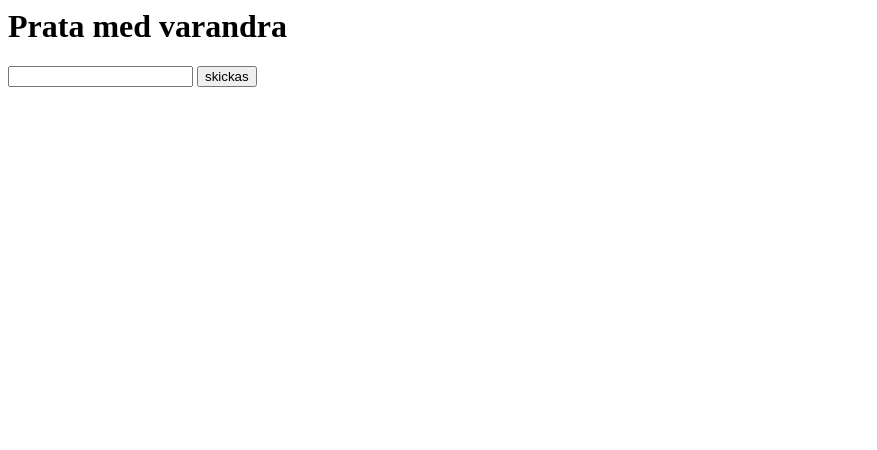
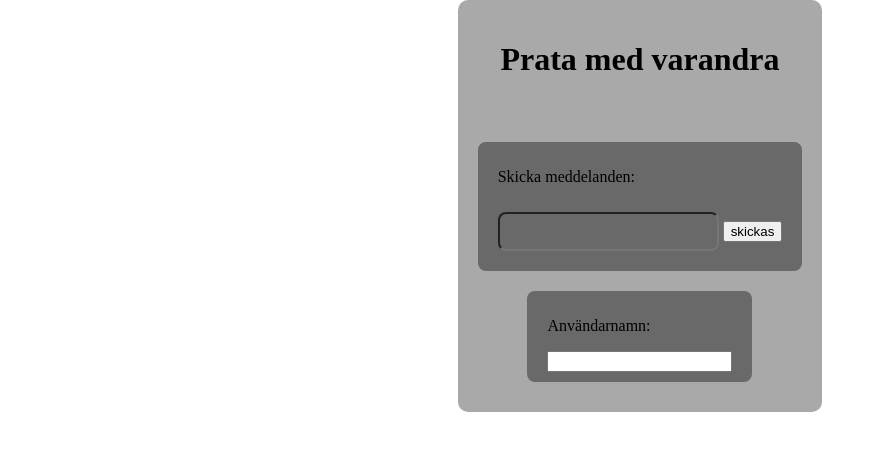
Before and after one commit to joehman/webchat, a website: page view/index/main.html in a window 1280 px wide. Shown: the whole page, without its empty margins (0-877 px from the left). Drawn offline with nearby package versions, Linux system fonts and the light colour scheme; no server answers.

Commit message:
added stuff

```diff
--- a/index.js
+++ b/index.js
@@ -19,7 +19,6 @@ mongoose.connect("mongodb://127.0.0.1:27017/chatapp")
   .then(() => console.log("MongoDB connected"))
   .catch(err => console.error("MongoDB error:", err));
 
-// Message schema + model
 const messageSchema = new mongoose.Schema({
   text: String,
   sender: String,
--- a/package.json
+++ b/package.json
@@ -4,15 +4,16 @@
   "description": "",
   "main": "index.js",
   "scripts": {
-    "test": "echo \"Error: no test specified\" && exit 1"
+    "test": "echo \"Error: no test specified\" && exit 1",
+    "start": "node index.js"
   },
   "author": "",
   "license": "ISC",
   "dependencies": {
     "dotenv": "^17.2.2",
     "express": "^5.1.0",
+    "mongodb": "^6.20.0",
     "mongoose": "^8.18.2",
-    "socket": "^1.1.23",
     "socket.io": "^4.8.1"
   }
 }
--- a/view/index/main.html
+++ b/view/index/main.html
@@ -3,16 +3,26 @@
     <meta charset="UTF-8">
     <meta name="viewport" content="width=device-width, initial-scale=1.0">
     <title>Super sigma webbsida</title>
+    <link rel="stylesheet" href="styles.css">
 </head>
 <body>
+    <div class="container" id="app">
+        <h1>Prata med varandra</h1>
+        <p id="chat"></p>
 
+        <div class="container left">
+            <p>Skicka meddelanden:</p>
+            <input id="sendMessage" class="container" type="text" name="" id="messageInput">
+            <input type="button" value="skickas" id="send"></button>
+        </div>
 
-    <h1>Prata med varandra</h1>
-    <input type="" name="" id="input">
-    <input type="button" value="skickas" id="send"></button>
+        <div class="container">
+            <p>Användarnamn:</p>
+            <input type="text" id="usernameInput">
+        </div>
 
-    <p id="chat"></p>
+    </div>
+    <script src="/socket.io/socket.io.js"></script>
     <script src="main.js"></script>
-
 </body>
 </html>
--- a/view/index/main.js
+++ b/view/index/main.js
@@ -1,5 +1,7 @@
 const chat = document.getElementById('chat');
-const inputText = document.getElementById('input');
+const inputText = document.getElementById('messageInput');
+const usernameInput = document.getElementById('usernameInput');
+
 const send = document.getElementById('send');
 
 // Connect to backend via Socket.IO
@@ -10,22 +12,33 @@ fetch("/messages")
   .then(res => res.json())
   .then(messages => {
     messages.forEach(msg => {
-      chat.insertAdjacentHTML("beforeend", `<div><b>${msg.sender}:</b> ${msg.text}</div>`);
+        const date = new Date(msg.timeStamp);
+        chat.insertAdjacentHTML("beforeend", `<div> <em>${date.toLocaleString()}</em> <b>${msg.sender}:</b> ${msg.text}</div>`);
     });
     chat.scrollTop = chat.scrollHeight; // scroll to bottom after load
   });
 
 // Listen for new messages
 socket.on("message", (msg) => {
-  chat.insertAdjacentHTML("beforeend", `<div><b>${msg.sender}:</b> ${msg.text}</div>`);
-  chat.scrollTop = chat.scrollHeight; // auto-scroll
+    const date = new Date(msg.timeStamp);
+    chat.insertAdjacentHTML("beforeend", `<div> <em>${date.toLocaleString()}</em> <b>${msg.sender}:</b> ${msg.text}</div>`);
+    chat.scrollTop = chat.scrollHeight; // auto-scroll
 });
 
 // Send a new message
 send.onclick = () => {
-  const text = inputText.value.trim();
-  if (!text) return;
+    sendMessage();
+};
+inputText.addEventListener("keydown", (event) => {
+    if (event.key === "Enter") {
+        sendMessage();
+    }
+})
 
-  socket.emit("message", { sender: "Anon", text });
-  inputText.value = "";
-};
+function sendMessage() {
+    const text = inputText.value.trim();
+    if (!text) return;
+
+    socket.emit("message", { sender: usernameInput.value, text });
+    inputText.value = "";
+}
--- a/view/index/styles.css
+++ b/view/index/styles.css
@@ -0,0 +1,37 @@
+p {
+
+}
+
+html, body {
+    height: 100%;
+    margin: 0;
+}
+
+#app {
+    background-color: darkgray;
+    margin: auto;                  /* center horizontally */
+    display: flex;
+    flex-direction: column;        /* stack children vertically */
+    align-items: center;           /* center children horizontally */
+    justify-content: center;       /* center vertically in the viewport */
+    padding: 20px;
+    border-radius: 10px;
+
+    width: fit-content;
+    height: fit-content;
+}
+
+#sendMessage {
+
+}
+
+.container {
+    background-color: dimgray;
+    padding: 10px 20px;
+    border-radius: 8px;
+    margin: 10px 0;
+}
+
+.container.left {
+    align-self: flex-start; /* overrides parent centering */
+}
```
Also changed, not shown: 1 other file.
